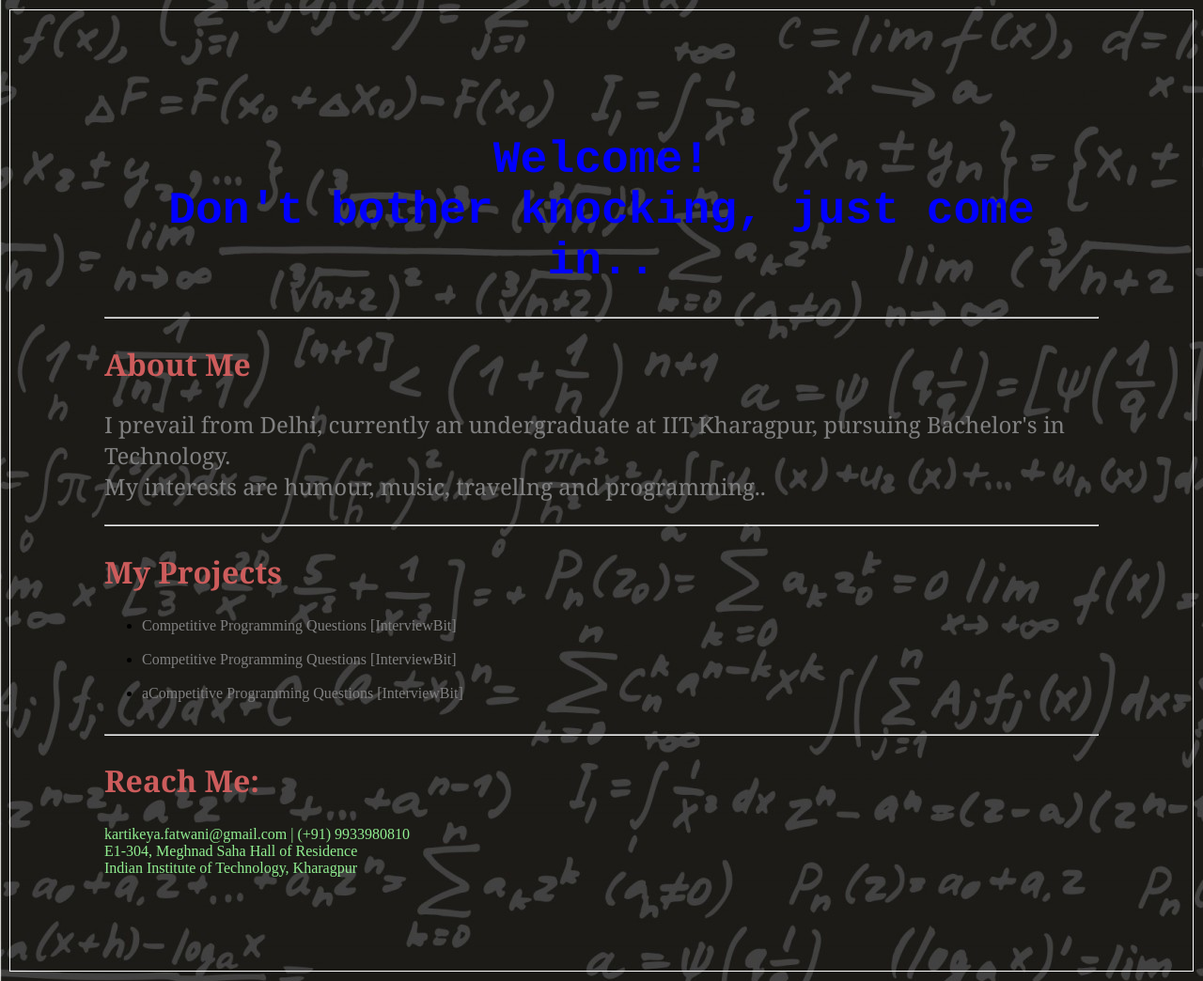
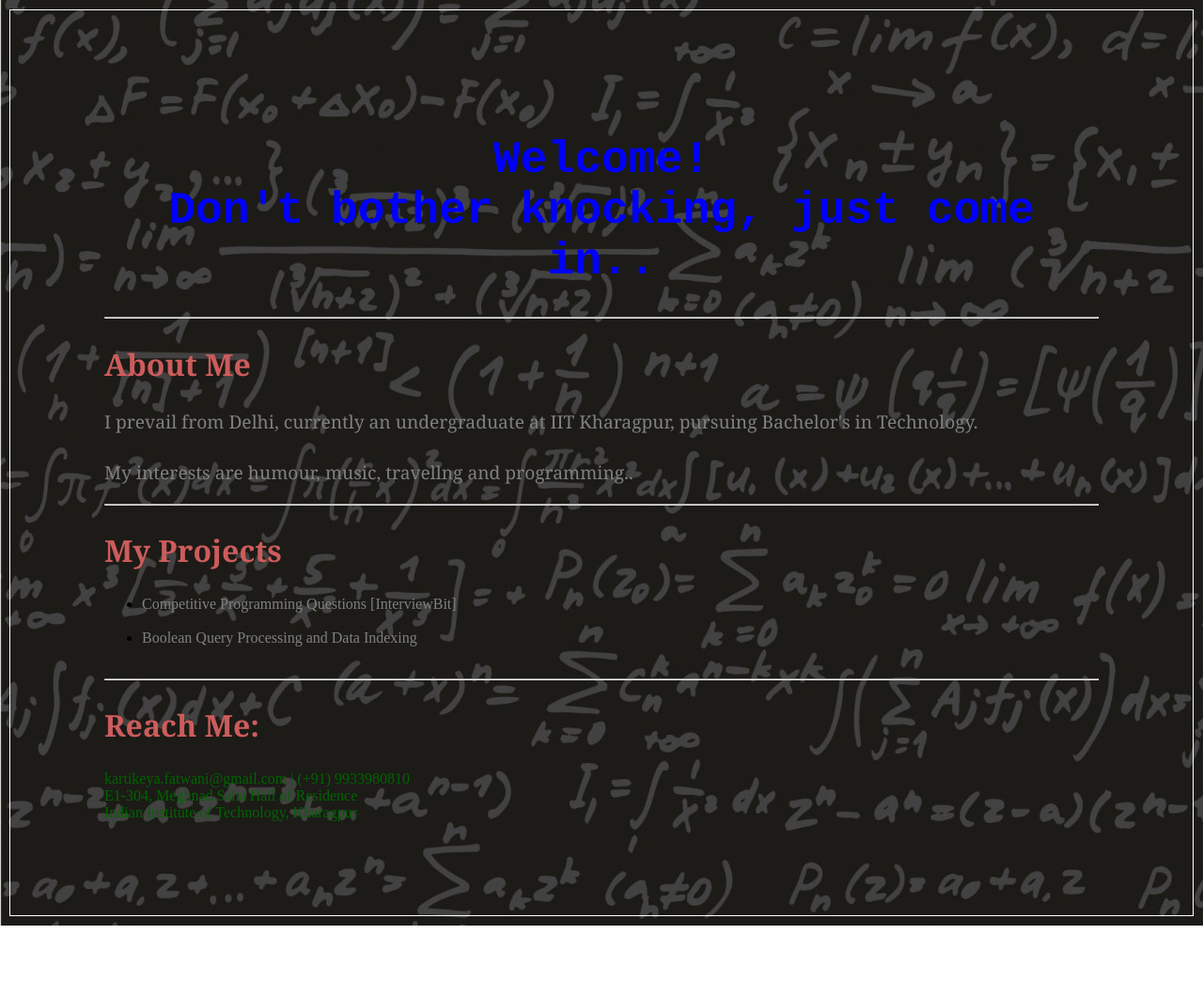
Before and after one commit to inawtaf/inawtaf.github.io, a plain HTML site: page index.html in a window 1280 px wide. Shown: the whole page at 94% size. After the commit the page ends 985 px from the top, so only its background shows below. Drawn offline with Linux system fonts and the light colour scheme.

Commit message:
updating webpage

```diff
--- a/index.html
+++ b/index.html
@@ -14,7 +14,7 @@
 			margin: 10px;
 		}
 		p {
-			font-family:georgia;color:grey; text-align:left; font-size:150%;
+			font-family:georgia;color:grey; text-align:left; font-size:120%;
 		}
 		h1 {
 			font-family:courier;color:blue; text-align:center; font-size:300%;
@@ -23,7 +23,7 @@
 			font-family:georgia;color:indianred; text-align:left; font-size:200%;
 		}
 		m {
-			color:lightgreen; text-align:left; font-size:100%;
+			color:darkgreen; text-align:left; font-size:100%;
 		}
 		a:link    {color:grey; background-color:transparent; text-decoration:none}
 		a:visited {color:purple; background-color:transparent; text-decoration:none}
@@ -38,7 +38,7 @@
 	<h2> About Me </h2>
 	<p>
 		I prevail from Delhi, currently an undergraduate at IIT Kharagpur, pursuing Bachelor's in Technology.
-		<br>
+		<br><br>
 		My interests are humour, music, travellng and programming..
 	</p>
 	<hr>
@@ -46,9 +46,7 @@
 	<ul>
 		<li><a href="https://github.com/inawtaf/InterviewBit-Questions"> Competitive Programming Questions [InterviewBit] </a></li>
 		<br>
-		<li><a href="https://github.com/inawtaf/InterviewBit-Questions"> Competitive Programming Questions [InterviewBit] </a></li>
-		<br>
-		<li><a href="https://github.com/inawtaf/InterviewBit-Questions"> aCompetitive Programming Questions [InterviewBit] </a></li>
+		<li><a href="https://github.com/inawtaf/BQP-DI"> Boolean Query Processing and Data Indexing </a></li>
 		<br>
 	</ul>
 	<hr>
```
